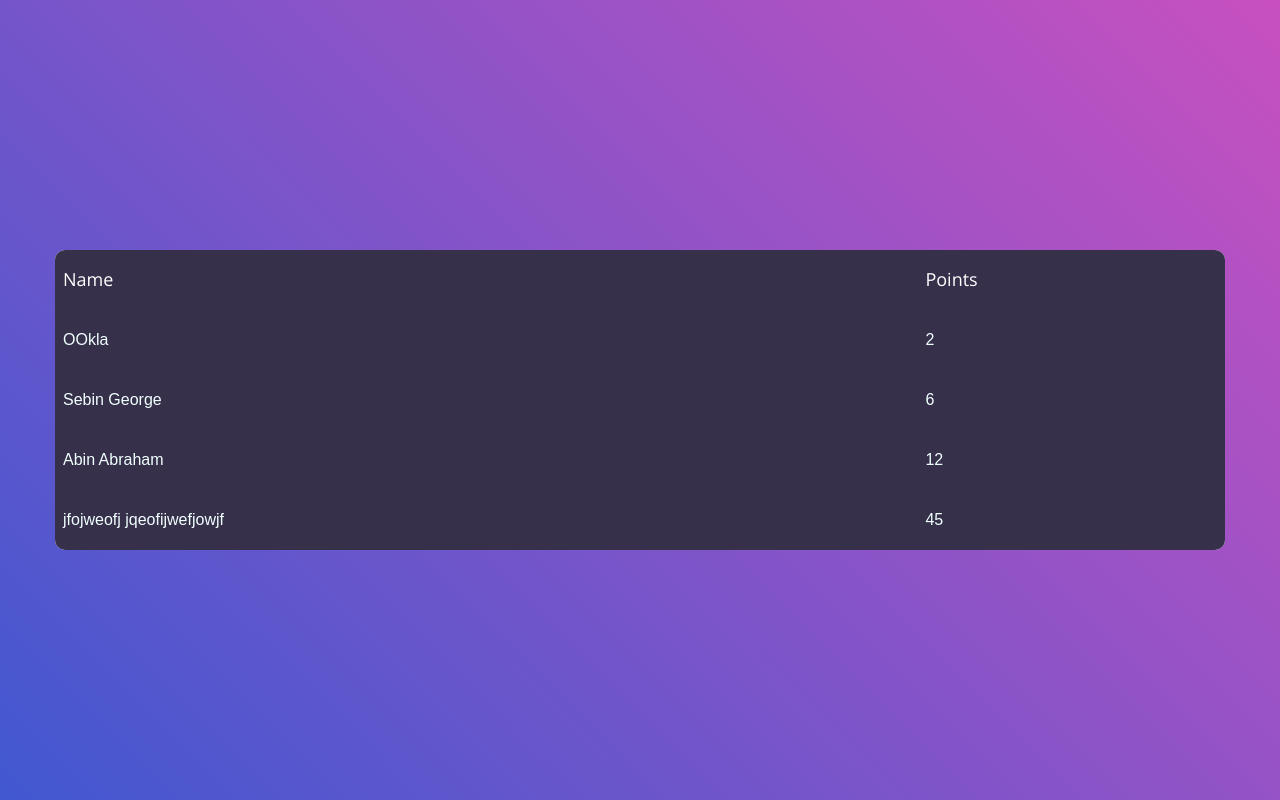
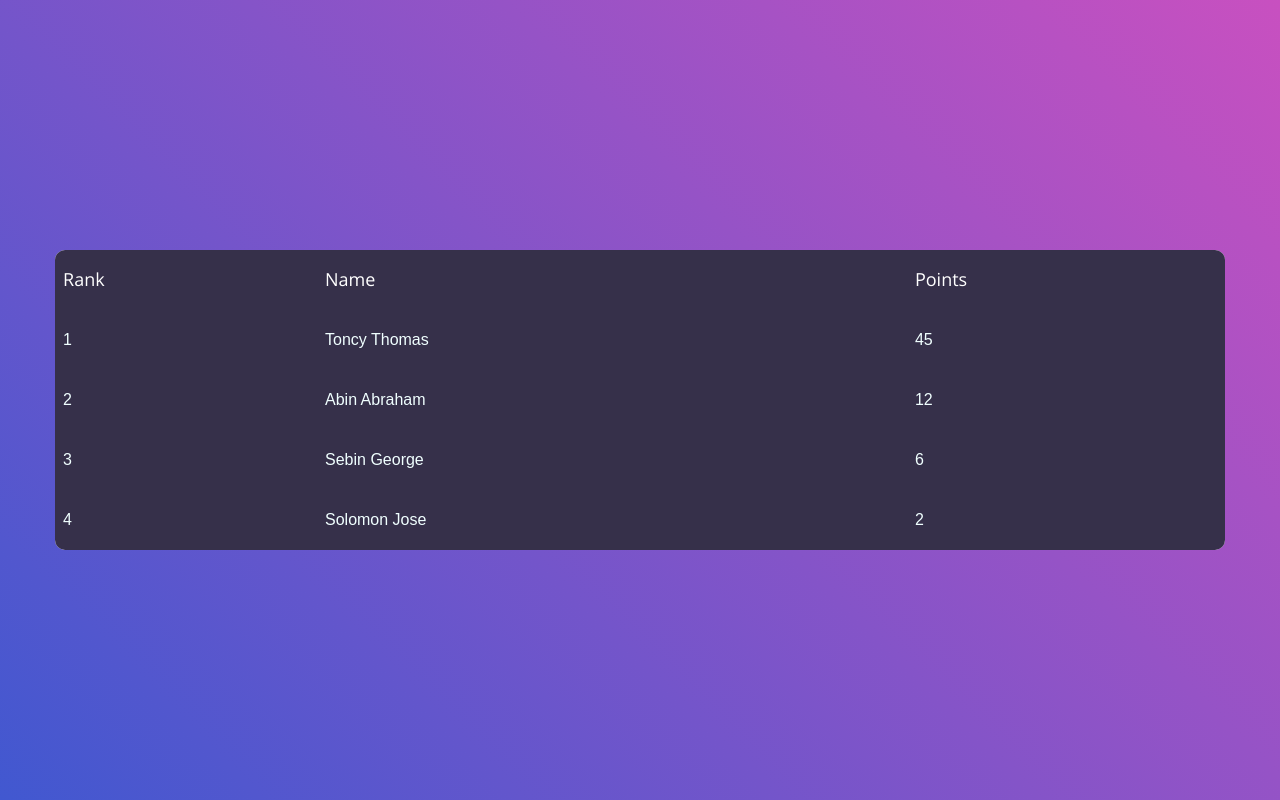
Before and after one commit to mgocsmvasai/mgocsmvasai.github.io, a plain HTML site: page index.html in a window 1280 px wide. Drawn offline with nearby package versions, Linux system fonts and the light colour scheme.

Commit message:
added table values

```diff
--- a/index.html
+++ b/index.html
@@ -20,19 +20,30 @@
     <!--===============================================================================================-->
     <link rel="stylesheet" type="text/css" href="css/util.css">
     <link rel="stylesheet" type="text/css" href="css/main.css">
+    <!-- <link rel="Stylesheet" href=" " text="" javascript="" src="https://code.jquery.com/jquery-1.12.3.js" target="https://cdn.datatables.net/1.10.12/css/jquery.dataTables.min.css" /> -->
+
+    <script type="text/javascript" src="https://code.jquery.com/jquery-1.12.3.js"></script>
+    <script type="text/javascript" src="https://cdn.datatables.net/1.10.12/js/jquery.dataTables.min.js"></script>
+
     <!--===============================================================================================-->
+    <!-- <script>
+        $(document).ready(function() {
+                    $('#dtBasicExample').DataTable();
+                    $('.dataTables_length').addClass('bs-select');
+                }
+    </script> -->
 </head>
 
-<body onload="myFunction()">
-
+<body onLoad="myFunction()">
     <div class="limiter">
         <div class="container-table100">
             <div class="wrap-table100">
                 <div class="table100">
-                    <table id="table" style="color: azure;">
+
+                    <table id="dtBasicExample" style="color: azure; ">
                         <thead>
-                            <tr class="table100-head">
-
+                            <tr class=" table100-head ">
+                                <th>Rank</th>
                                 <th>Name</th>
                                 <th>Points</th>
 
@@ -43,17 +54,26 @@
 
                         </tbody>
                     </table>
-                    <!-- <button type="button" onclick="myFunction()">View Points</button> -->
+                    <!-- <button onclick="myView()">VIEW RESULT</button> -->
+
                     <script>
                         function compare(a, b) {
-                            if (a.points > b.points) return 1;
-                            if (b.points > a.points) return -1;
+                            if (a.points < b.points) return 1;
+                            if (b.points < a.points) return -1;
 
                             return 0;
                         }
 
+                        // function myView() {
+                        //     document.getElementById('dtBasicExample').style.visibility = 'visible';
+                        //     $('#dtBasicExample').DataTable();
+                        //     $('.dataTables_length').addClass('bs-select');
+
+                        // }
+
                         function myFunction() {
-                            var table = document.getElementById("table");
+
+                            var table = document.getElementById("dtBasicExample");
                             let data = [{
                                     name: 'Sebin George',
                                     points: 6
@@ -61,10 +81,10 @@
                                     name: 'Abin Abraham',
                                     points: 12
                                 }, {
-                                    name: 'jfojweofj jqeofijwefjowjf',
+                                    name: 'Toncy Thomas',
                                     points: 45
                                 }, {
-                                    name: 'OOkla',
+                                    name: 'Solomon Jose',
                                     points: 2
                                 }
 
@@ -77,16 +97,26 @@
                             for (let i = 1; i <= data.length; i++) {
                                 var row = table.insertRow(i);
 
-                                // Insert new cells (<td> elements) at the 1st and 2nd position of the "new" <tr> element:
+                                // Insert new cells (<td> elements) at the 1st and 2nd position of the "new " <tr> element:
                                 var cell1 = row.insertCell(0);
                                 var cell2 = row.insertCell(1);
+                                var cell3 = row.insertCell(2);
 
                                 // Add some text to the new cells:
-                                cell1.innerHTML = data[i - 1].name;
-                                cell2.innerHTML = data[i - 1].points;
+                                cell1.innerHTML = i;
+                                cell2.innerHTML = data[i - 1].name;
+                                cell3.innerHTML = data[i - 1].points;
                             }
+
                         }
+
+                        // function onclick() {
+                        //     $(document).ready(function() {
+
+                        //     });
+                        // }
                     </script>
+
                 </div>
             </div>
         </div>
@@ -97,30 +127,30 @@
     <!-- <script>
 
 
-        var table = document.getElementById("table");
+        var table = document.getElementById("table ");
 
         // Create an empty <tr> element and add it to the 1st position of the table:
         for (let i = 1; i < 4; i++) {
             var row = table.insertRow(i);
 
-            // Insert new cells (<td> elements) at the 1st and 2nd position of the "new" <tr> element:
+            // Insert new cells (<td> elements) at the 1st and 2nd position of the "new " <tr> element:
             var cell1 = row.insertCell(0);
             var cell2 = row.insertCell(1);
 
             // Add some text to the new cells:
-            cell1.innerHTML = "NEW CELL1";
-            cell2.innerHTML = "NEW CELL2";
+            cell1.innerHTML = "NEW CELL1 ";
+            cell2.innerHTML = "NEW CELL2 ";
         }
     </script> -->
     <!--===============================================================================================-->
-    <!-- <script src="vendor/jquery/jquery-3.2.1.min.js"></script> -->
+    <!-- <script src="vendor/jquery/jquery-3.2.1.min.js "></script> -->
     <!--===============================================================================================-->
-    <!-- <script src="vendor/bootstrap/js/popper.js"></script>
-    <script src="vendor/bootstrap/js/bootstrap.min.js"></script> -->
+    <!-- <script src="vendor/bootstrap/js/popper.js "></script>
+    <script src="vendor/bootstrap/js/bootstrap.min.js "></script> -->
     <!--===============================================================================================-->
-    <!-- <script src="vendor/select2/select2.min.js"></script> -->
+    <!-- <script src="vendor/select2/select2.min.js "></script> -->
     <!--===============================================================================================-->
-    <!-- <script src="js/main.js"></script> -->
+    <!-- <script src="js/main.js "></script> -->
 
 </body>
 
```
